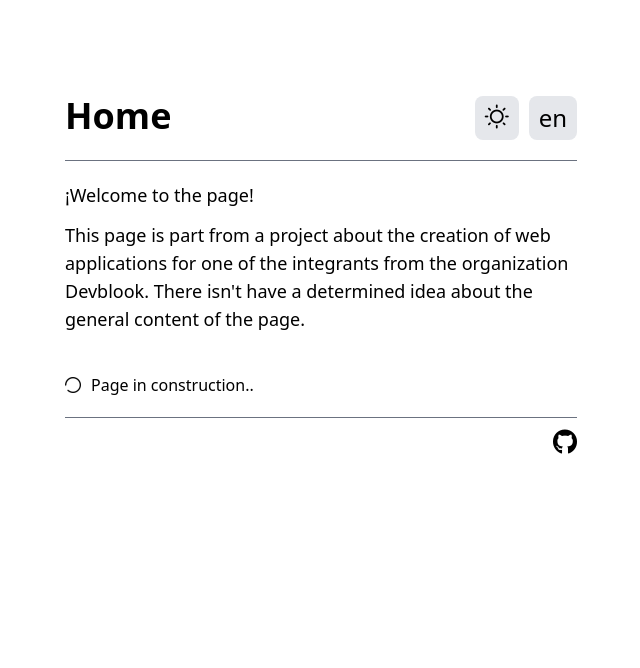
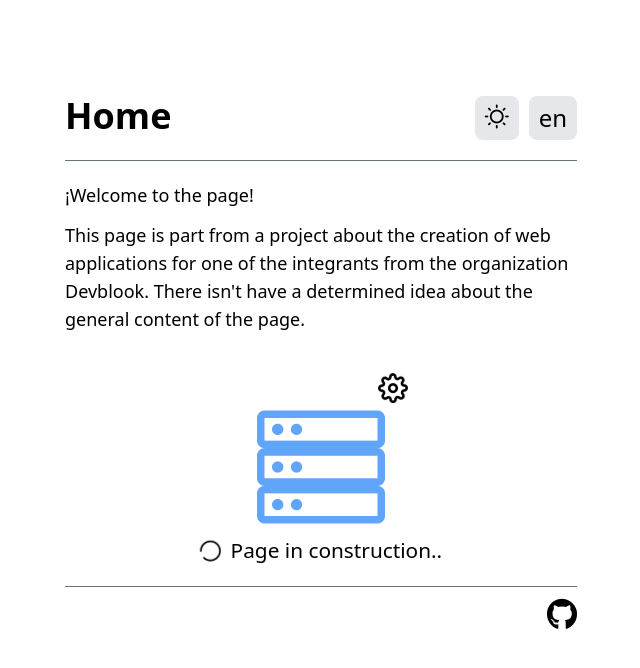
Before and after one commit to devblook/blogify, a Vue app: page /#/home in a window 1280 px wide. Shown: the top 668 px of the page, without its empty margins (319-959 px from the left). Built offline with nearby package versions, Linux system fonts and the light colour scheme.

Commit message:
feat: create new server image

```diff
--- a/src/App.vue
+++ b/src/App.vue
@@ -8,14 +8,19 @@ initDarkMode()
 
 
 onUpdated(() => {
-  document.getElementById("page").classList.add("transition-colors")
+
+  let elements = document.getElementsByClassName("transitionable-component");
+
+  for (let element of elements) {
+    element.classList.add("transition-colors")
+  }
 })
 
 </script>
 
 <template>
 
-  <div id = "page" :class="[backgroundColor, textColor]" class = "w-full h-all-page flex flex-col items-center">
+  <div id = "page" :class="[backgroundColor, textColor]" class = "transitionable-component w-full h-all-page flex flex-col items-center">
     <router-view/>
   </div>
 
--- a/src/components/RoundedButton.component.vue
+++ b/src/components/RoundedButton.component.vue
@@ -4,7 +4,7 @@ import {secondBackgroundColor} from "@/scripts/color-scheme.js";
 </script>
 
 <template>
-  <div :class="secondBackgroundColor" class = "hover:bg-gray-300 active:bg-gray-400 cursor-pointer rounded-lg py-1.5 px-2.5">
+  <div :class="secondBackgroundColor" class = "transitionable-component hover:bg-gray-300 active:bg-gray-400 cursor-pointer rounded-lg py-1.5 px-2.5">
     <slot/>
   </div>
 </template>
--- a/src/pages/Home.page.vue
+++ b/src/pages/Home.page.vue
@@ -33,15 +33,22 @@ import {changeLanguage, languageName}  from '@/scripts/i18n.js';
           <p>{{$t('home.content')}}</p>
         </div>
       </div>
-      <div class = "text-1xl flex gap-2.5 items-center">
-        <i class = "pi pi-spin pi-spinner"/>
-        <p>{{$t('pageStatus')}}</p>
+      <div class = "flex flex-col gap-1">
+        <div class = "flex flex-col items-center">
+          <i class = "pi pi-cog text-3xl ml-36 pi-spin"/>
+          <i class = "pi pi-server text-blue-400 text-9xl"/>
+        </div>
+        <div class = "text-1.5xl flex gap-2.5 items-center justify-center">
+          <i class = "pi pi-spin pi-spinner"/>
+          <p class = "">{{$t('pageStatus')}}</p>
+        </div>
       </div>
+
     </main>
     <hr class = "mt-5 mb-3 border-gray-500">
     <footer class="flex justify-end">
       <a href="https://github.com/devblook/blogin">
-        <i class = "pi pi-github text-2xl"></i>
+        <i class = "pi pi-github text-3xl"></i>
       </a>
     </footer>
   </div>
--- a/tailwind.config.js
+++ b/tailwind.config.js
@@ -17,7 +17,8 @@ export default {
         inter: ['Inter', 'sans-serif']
       },
       fontSize: {
-        'header':'1.6em'
+        'header':'1.6em',
+        '1.5xl':'1.3em'
       }
     },
   },
```
